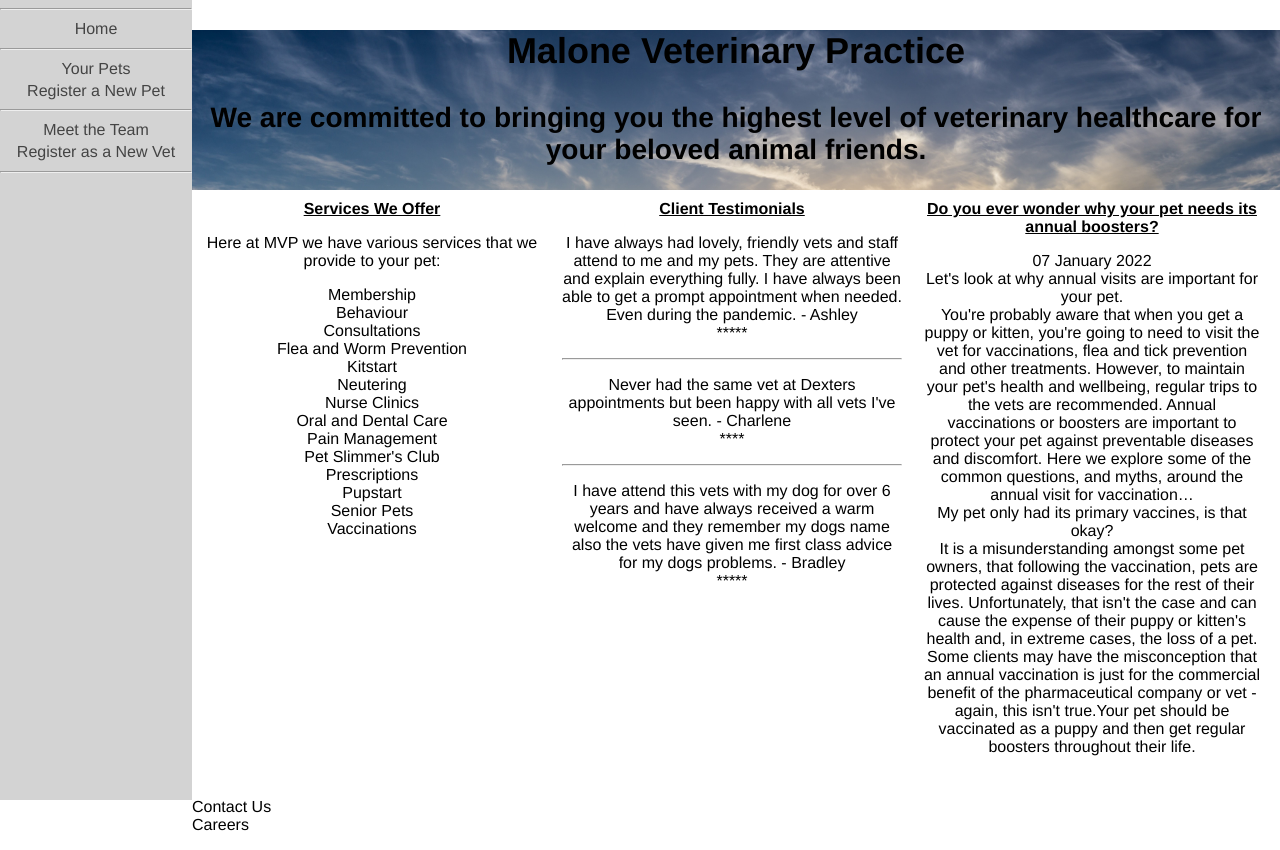
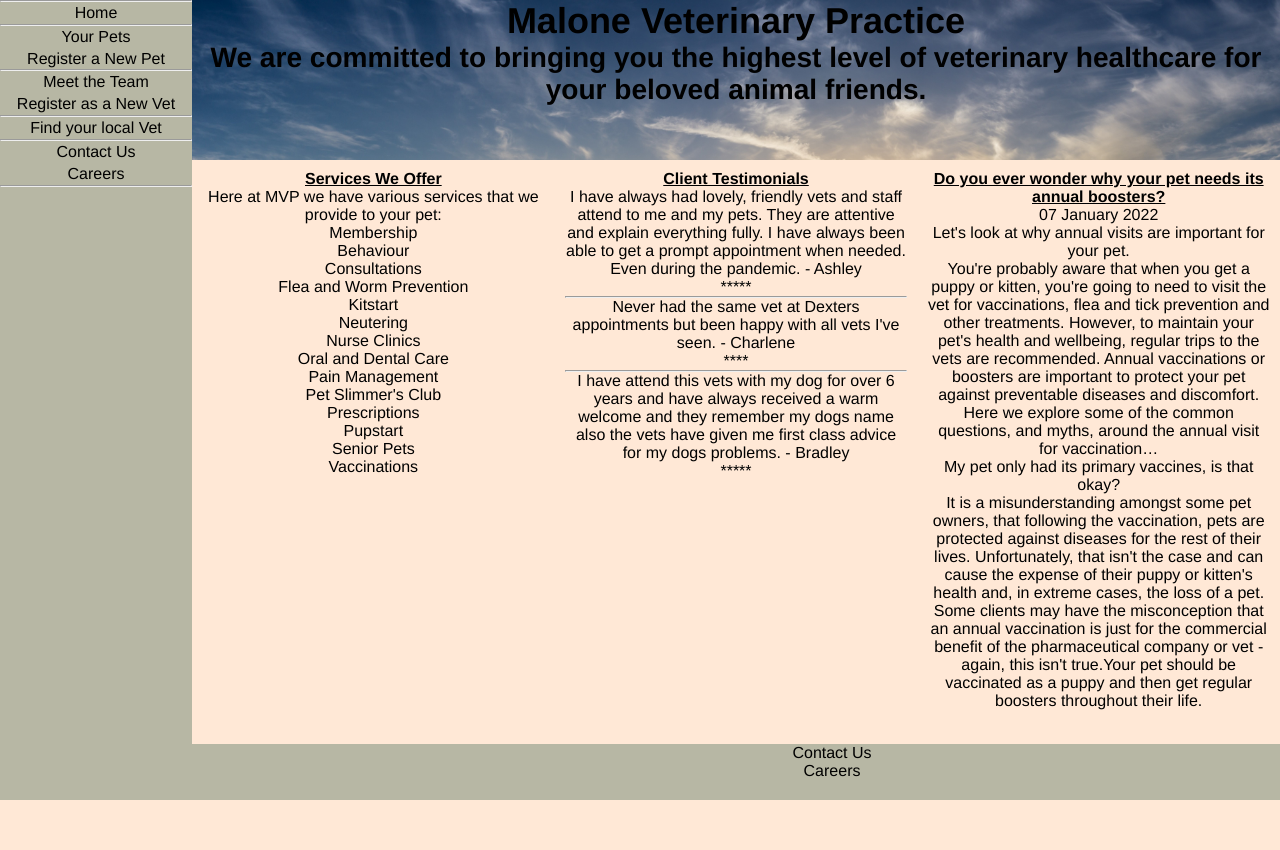
Before and after one commit to Mattbusby/vet_management_python_project, a Flask app: page / in a window 1280 px wide. After the commit the page ends 800 px from the top, so only its background shows below. Run offline with Flask 2, Linux system fonts and the light colour scheme.

Commit message:
working on css

```diff
--- a/static/style.css
+++ b/static/style.css
@@ -1,25 +1,23 @@
 * {
     box-sizing:border-box;
+    margin: 0;
 }
 
-/* .footer {
-    height: 10%;
-    width:85%;
-    background-color: hotpink;
-    position: absolute;
+.footer {
+    height:7%;
+    width:100%;
+    background-color: rgb(183, 183, 164);
+    position: fixed;
     bottom: 0;
-    display: -webkit-flex;
-    display: flex;
-    justify-content: space-evenly;
     text-align: center;
-    z-index:0;
-
-} */
+}
 
 body{
     font-family:"Helvetica", Arial, sans-serif; font-size: 16px;
     margin-left:15%;
     padding-left:0;
+    padding-bottom: 7%;
+    background-color: rgb(255, 232, 214);
 }
 
 #home-image {
@@ -28,6 +26,7 @@ body{
     background-image:url('images/sunny_field.jpeg');
     background-repeat:no-repeat;
     background-size:cover;
+    /* A5A58D */
     object-fit:cover;
     margin-top:0;
     margin-left:0;
@@ -42,12 +41,12 @@ body{
     z-index:1;
     top:0;
     left:0;
-    background-color: lightgrey;
+    background-color:rgb(183, 183, 164);
     overflow-x: hidden;
 }
 
 .sidemenu a {
-    color: rgb(68, 68, 68);
+    color: black;
     padding: 1%;
     text-decoration: none;
     display:block;
@@ -55,7 +54,7 @@ body{
 }
 
 .sidemenu a:hover {
-    background-color: black;
+    background-color: rgb(107, 112, 92);
     color: white;
 }
 
@@ -93,7 +92,7 @@ input, select, button {
 
 .trash-button{
     display: contents;
-    font-size: 65%;
+    font-size: 40%;
 }
 
 
--- a/templates/base.html
+++ b/templates/base.html
@@ -21,6 +21,9 @@
                 <a href="{{ url_for('pets.new_pet') }}">Register a New Pet</a><hr>
                 <a href="{{ url_for('pets.vets') }}">Meet the Team</a>
                 <a href="{{ url_for('pets.new_vet') }}">Register as a New Vet</a><hr>
+                <a href="{{ url_for('home') }}">Find your local Vet</a><hr>
+                <a href="{{ url_for('home') }}">Contact Us</a>
+                <a href="{{ url_for('home') }}">Careers</a><hr>
             </div>
         </nav>
     </header>
```
